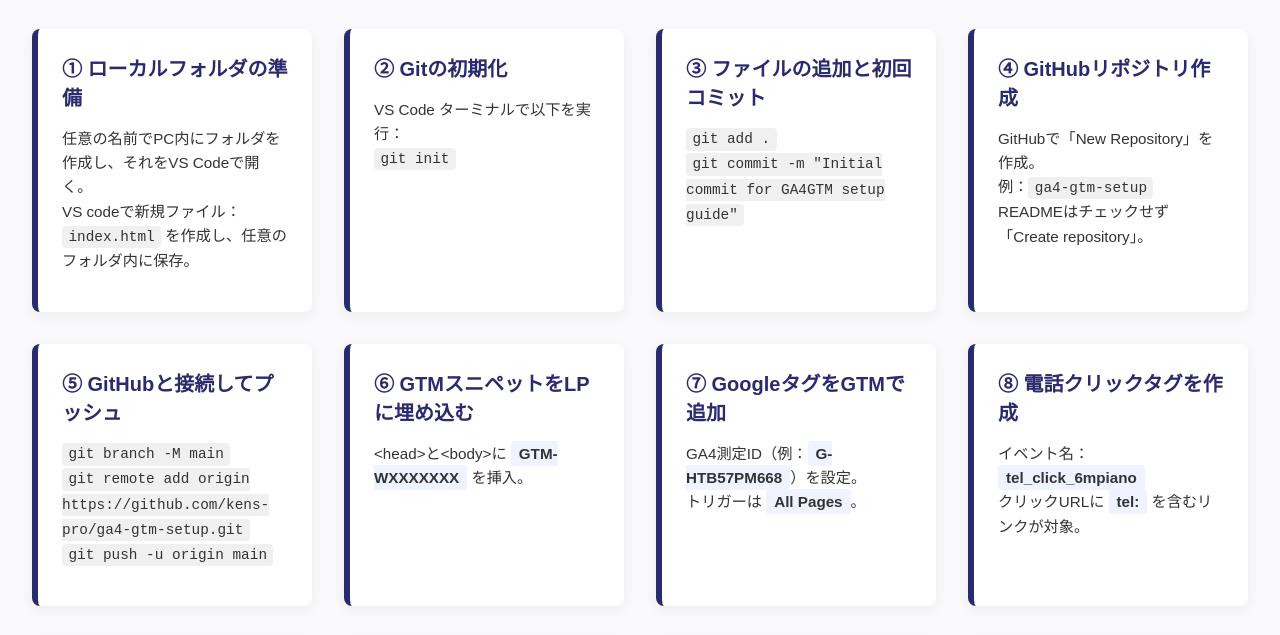
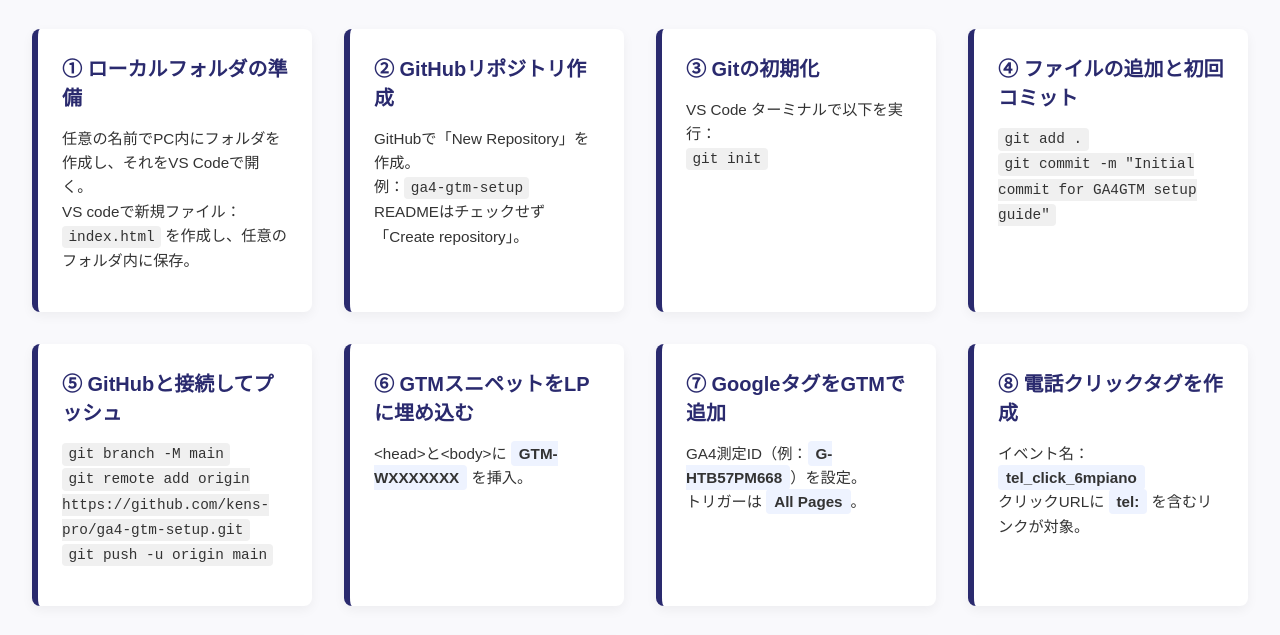
Before and after one commit to kens-pro/ga4-gtm-setup, a plain HTML site: page index.html in a window 1280 px wide. Shown: the part 102-737 px from the top of the page. Drawn offline with Linux system fonts and the light colour scheme.

Commit message:
番変更

```diff
--- a/index.html
+++ b/index.html
@@ -60,17 +60,17 @@
       <h2>① ローカルフォルダの準備</h2>
       <p>任意の名前でPC内にフォルダを作成し、それをVS Codeで開く。<br>VS codeで新規ファイル：<code>index.html</code> を作成し、任意のフォルダ内に保存。</p>
     </div>
+     <div class="step">
+      <h2>② GitHubリポジトリ作成</h2>
+      <p>GitHubで「New Repository」を作成。<br>例：<code>ga4-gtm-setup</code><br>READMEはチェックせず「Create repository」。</p>
+    </div>
     <div class="step">
-      <h2>② Gitの初期化</h2>
+      <h2>③ Gitの初期化</h2>
       <p>VS Code ターミナルで以下を実行：<br><code>git init</code></p>
     </div>
     <div class="step">
-      <h2>③ ファイルの追加と初回コミット</h2>
+      <h2>④ ファイルの追加と初回コミット</h2>
       <p><code>git add .</code><br><code>git commit -m "Initial commit for GA4GTM setup guide"</code></p>
-    </div>
-    <div class="step">
-      <h2>④ GitHubリポジトリ作成</h2>
-      <p>GitHubで「New Repository」を作成。<br>例：<code>ga4-gtm-setup</code><br>READMEはチェックせず「Create repository」。</p>
     </div>
     <div class="step">
       <h2>⑤ GitHubと接続してプッシュ</h2>
```
